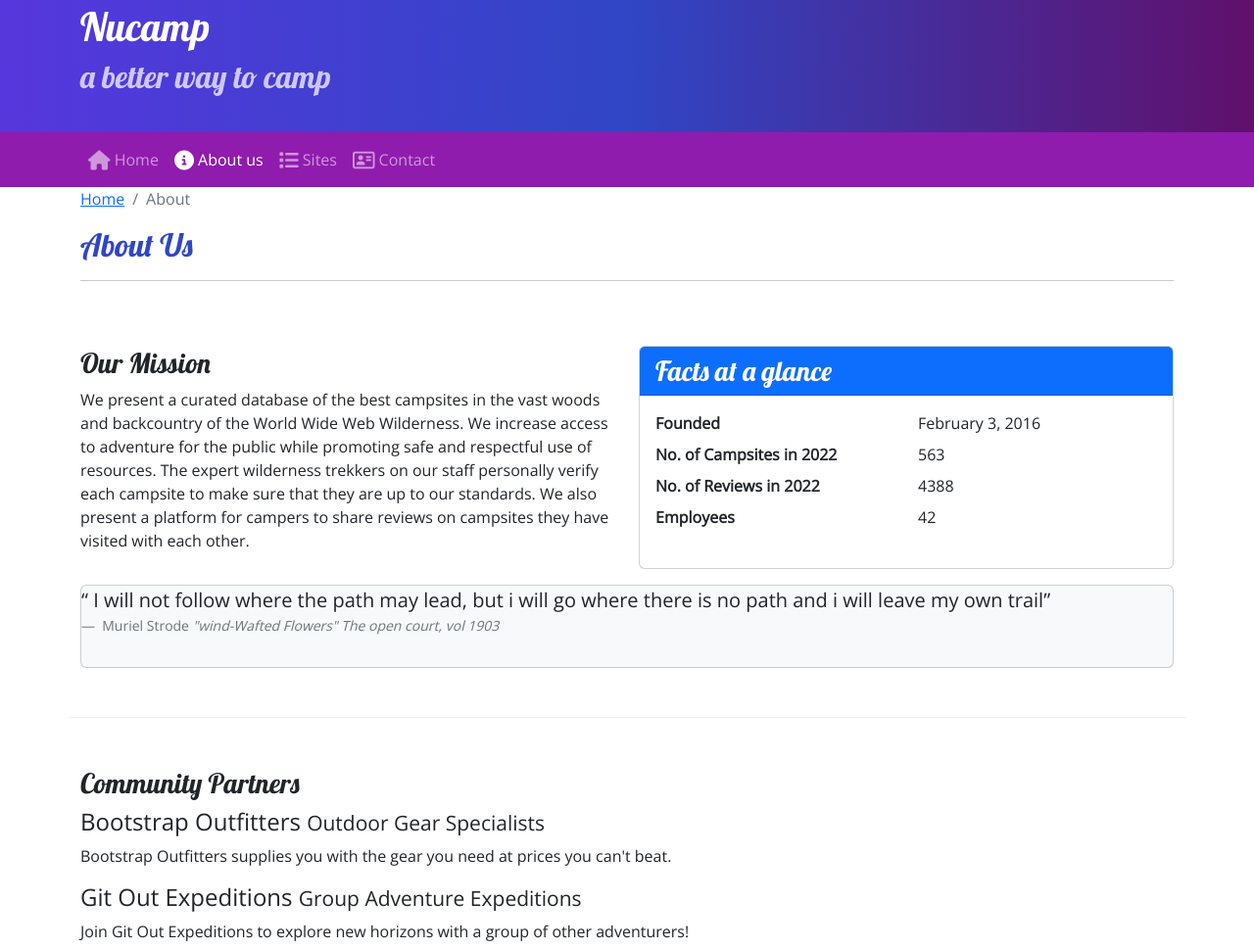
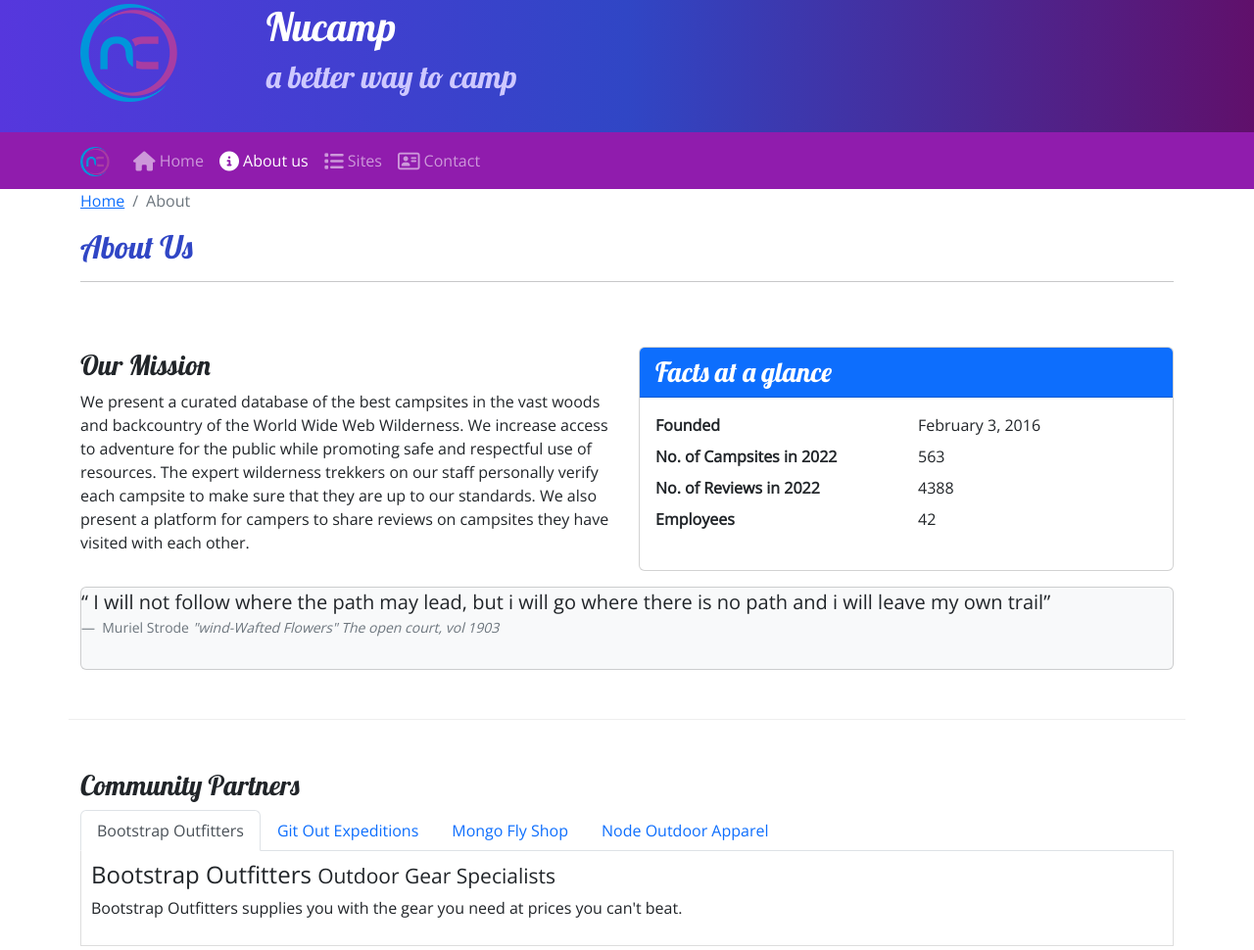
Before and after one commit to UlisesAQT/Nucampsite-Project, a plain HTML site: page aboutus.html in a window 1280 px wide. Shown: the part 27-997 px from the top of the page at 98% size. Drawn offline with nearby package versions, Linux system fonts and the light colour scheme.

Commit message:
created a tab section

```diff
--- a/aboutus.html
+++ b/aboutus.html
@@ -23,6 +23,9 @@
     <header>
         <div class="container">
             <div class="row">
+                <div class="col-4 col-sm-3 col-md-2 align-self-center">
+                    <img src="img/logo.png" class="img-fluid">
+                </div>
                 <div class="col">
                     <h1>Nucamp</h1>
                     <h2>a better way to camp</h2>
@@ -34,7 +37,7 @@
     <!--Navbar-->
     <nav class="navbar navbar-expand-sm navbar-dark sticky-top">
         <div class="container">
-
+             <a class="navbar-brand" href="index.html"> <img src="img/logo.png" height="30" width="30"></a>
             <button class="navbar-toggler ms-auto" type="button" data-bs-toggle="collapse"
                 data-bs-target="#nucampNavbar">
                 <span class="navbar-toggler-icon"></span>
@@ -53,7 +56,7 @@
 
 
 
-
+    <!-- Bread Crumb trail -->
     <main class="container">
         <div class="row">
             <div class="col-12">
@@ -66,6 +69,7 @@
             </div>
         </div>
 
+
         <section class="row row-content align-items-center">
             <div class="col-sm-6">
                 <h3>Our Mission</h3>
@@ -74,6 +78,8 @@
                 campsite to make sure that they are up to our standards. We also present a platform for campers to share reviews on campsites they have visited
                 with each other.</p>
             </div>
+
+            <!-- Table Section -->
             <div class="col-sm-6">
                 <div class="card">
                     <h3 class="card-header bg-primary text-white ">Facts at a glance</h3>
@@ -109,14 +115,43 @@
         <section class="row row-content align-items-center">
             <div class="col-12">
                 <h3>Community Partners</h3>
+
+                <!-- Tab Section -->
+                <ul class="nav nav-tabs" role="tablist">
+                    <li class="nav-item">
+                        <a class="nav-link active" href="#bootstrap"  role="tab"  data-bs-toggle="tab">Bootstrap Outfitters </a>
+                    </li>
+                    <li class="nav-item">
+                        <a class="nav-link"  href="#git"  role="tab" data-bs-toggle="tab">  Git Out Expeditions</a>
+                    </li>
+                    <li class="nav-item">
+                         <a class="nav-link"  href="#mongo" role="tab"data-bs-toggle="tab"> Mongo Fly Shop</a>
+                     </li>
+                    <li class="nav-item">
+                         <a class="nav-link"  href="#node" role="tab"data-bs-toggle="tab"> Node Outdoor Apparel</a>
+                    </li>
+                </ul>
+
+                <div class="tab-content">
+                    <div role="tabpanel" class="tab-pane fade show active" id="bootstrap">
                         <h4>Bootstrap Outfitters <small>Outdoor Gear Specialists</small></h4>
                         <p class="d-none d-sm-block">Bootstrap Outfitters supplies you with the gear you need at prices you can't beat.</p>
+                    </div>
+                    <div role="tabpanel" class="tab-pane fade" id="git">
                         <h4>Git Out Expeditions <small>Group Adventure Expeditions</small></h4>
                         <p class="d-none d-sm-block">Join Git Out Expeditions to explore new horizons with a group of other adventurers!</p>
+                    </div>
+
+                    <div role="tabpanel" class="tab-pane fade" id="mongo">
                         <h4>Mongo Fly Shop <small>Your Neighborhood Fly Fishing Shop</small></h4>
                         <p class="d-none d-sm-block">Need a new fishing pole, a tacklebox, or flies of all kinds? Stop by Mongo Fly Shop.</p>
+                    </div>
+                    <div role="tabpanel" class="tab-pane fade" id="node">
                     <h4>Node Outdoor Apparel <small>Outdoor Clothes & Shoes</small></h4>
                     <p class="d-none d-sm-block">From polar fleeces to swimsuits, hiking boots to waders, a visit to Node will be sure to get you covered.</p>
+                    </div>
+                </div>
+
             </div>
         </section>
 
--- a/css/styles.css
+++ b/css/styles.css
@@ -35,3 +35,9 @@ footer{
 .navbar {
     background-color: #901cad;
 }
+
+.tab-content{
+    border: 1px solid #DDD;
+    border-top: none;
+    padding: 10px;
+}
```
Also changed, not shown: img/bootstrap-thumb.png (added), img/breadcrumb-trail-thumb.jpg (added), img/breadcrumb-trail.jpg (added), img/chrome-river-thumb.jpg (added), img/chrome-river.jpg (added), img/logo.png (added), img/react-lake-thumb.jpg (added), img/react-lake.jpg (added), 2 other files. Lines whose indentation alone changed are shown as unchanged.
